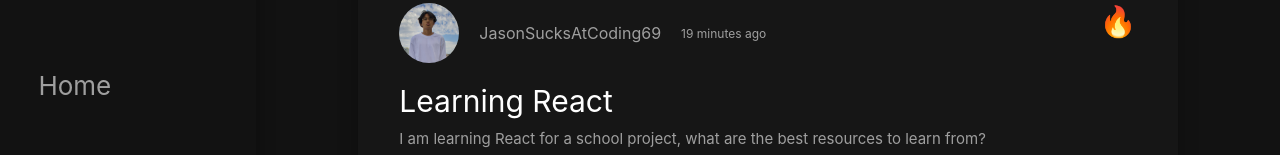
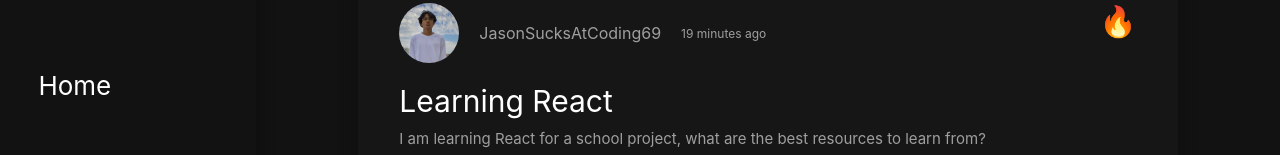
Before and after one commit to JvsonKee/CodeConnect, a React app in the folder client/: page / in a window 1280 px wide. Shown: the part 158-313 px from the top of the page. Built offline with nearby package versions, Linux system fonts and the light colour scheme; the HTML template or start-up script is replaced by a standard one.

Commit message:
added hash to homepage path

```diff
--- a/client/package.json
+++ b/client/package.json
@@ -1,5 +1,5 @@
 {
-  "homepage": "https://jvsonkee.github.io/CodeConnect",
+  "homepage": "https://jvsonkee.github.io/CodeConnect/#",
   "name": "client",
   "private": true,
   "version": "0.0.0",
--- a/client/src/components/NavBar/NavBar.jsx
+++ b/client/src/components/NavBar/NavBar.jsx
@@ -9,7 +9,7 @@
                     <NavLogoConnect>Connect</NavLogoConnect>
                 </NavLogo>
                 <NavItems>
-                    <NavItem to="https://jvsonkee.github.io/CodeConnect/">Home</NavItem>
+                    <NavItem to="/">Home</NavItem>
                     <NavItem to="/explore">Explore</NavItem>
                     <NavItem>Direct Messages</NavItem>
                     <NavItem to="/account">Profile</NavItem>
```
